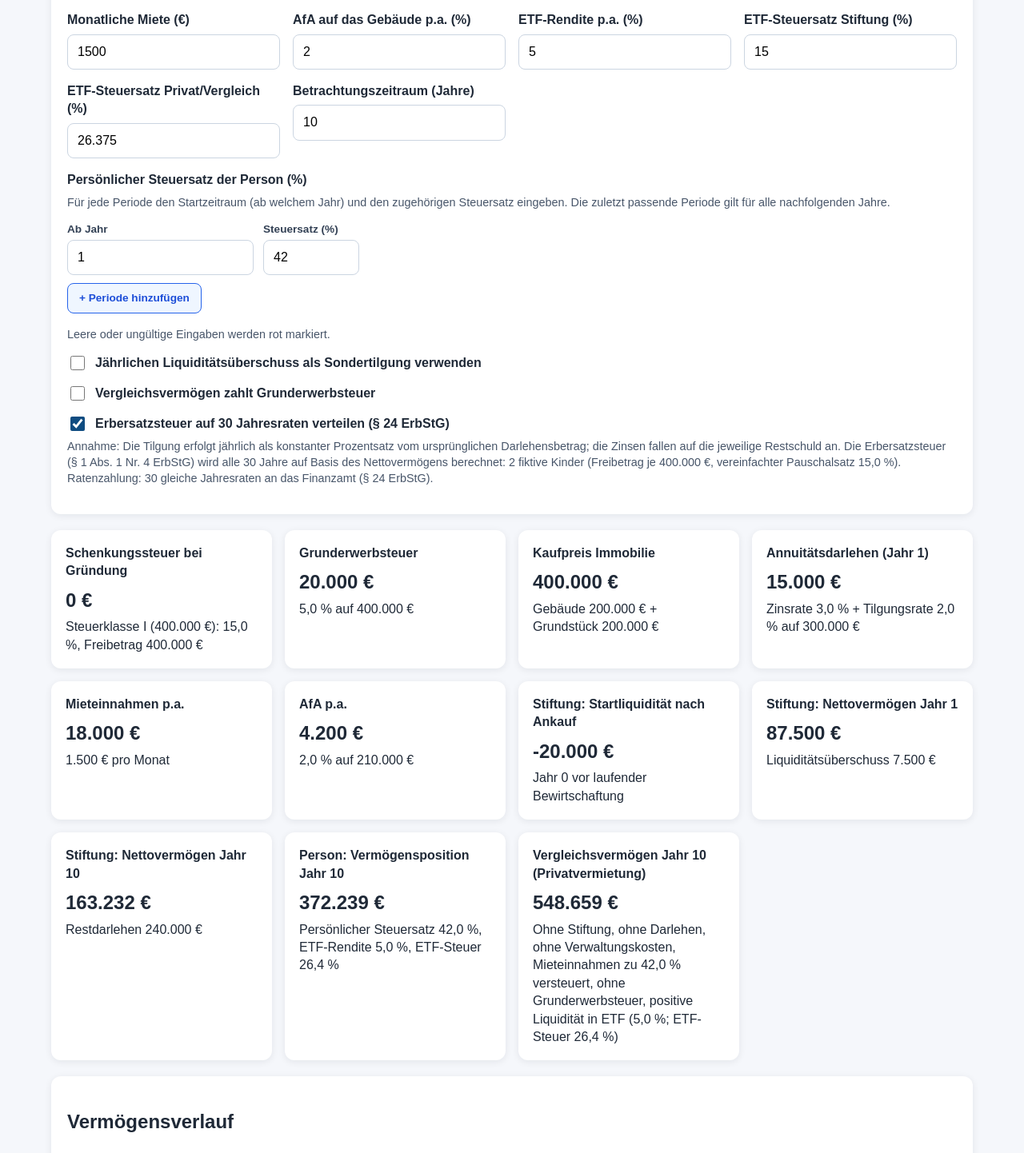
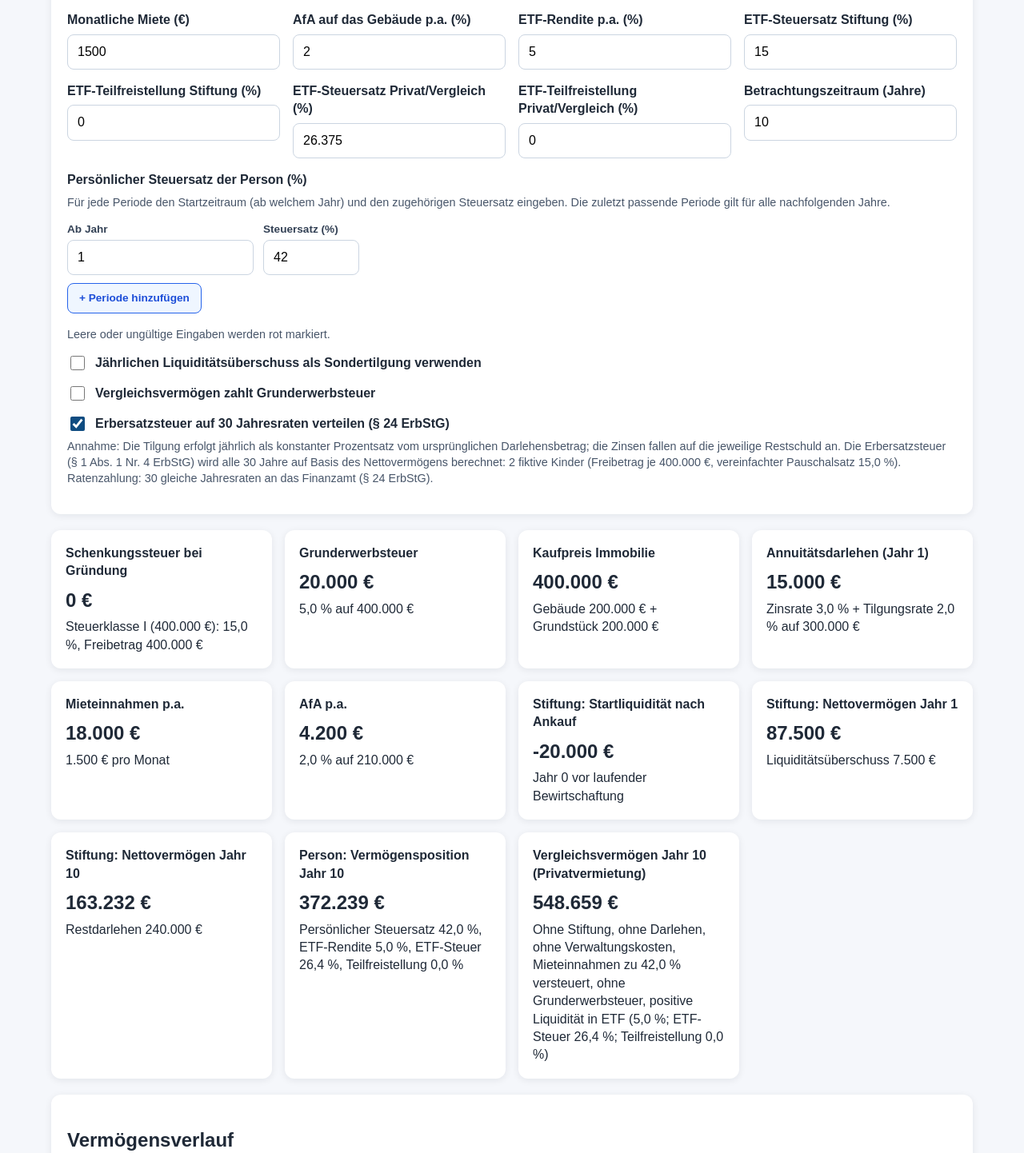
Before and after one commit to maorun/family-foundation, a Next.js app: page / in a window 1280 px wide. Shown: the part 824-2266 px from the top of the page at 80% size. Built offline with nearby package versions, Linux system fonts and the light colour scheme.

Commit message:
Add ETF Teilfreistellung inputs and tax logic

```diff
--- a/app/page.js
+++ b/app/page.js
@@ -92,12 +92,28 @@ const FIELD_DEFINITIONS = [
     defaultValue: 15,
   },
   {
+    id: "foundationEtfPartialExemptionRate",
+    label: "ETF-Teilfreistellung Stiftung (%)",
+    min: 0,
+    max: 100,
+    step: "1",
+    defaultValue: 0,
+  },
+  {
     id: "privateEtfTaxRate",
     label: "ETF-Steuersatz Privat/Vergleich (%)",
     min: 0,
     max: 100,
     step: "0.1",
     defaultValue: 26.375,
+  },
+  {
+    id: "privateEtfPartialExemptionRate",
+    label: "ETF-Teilfreistellung Privat/Vergleich (%)",
+    min: 0,
+    max: 100,
+    step: "1",
+    defaultValue: 0,
   },
   {
     id: "projectionYears",
@@ -272,7 +288,9 @@ function validateFormValues(formValues) {
       depreciationRate: parsedValues.depreciationRate / 100,
       etfReturnRate: parsedValues.etfReturnRate / 100,
       foundationEtfTaxRate: parsedValues.foundationEtfTaxRate / 100,
+      foundationEtfPartialExemptionRate: parsedValues.foundationEtfPartialExemptionRate / 100,
       privateEtfTaxRate: parsedValues.privateEtfTaxRate / 100,
+      privateEtfPartialExemptionRate: parsedValues.privateEtfPartialExemptionRate / 100,
       projectionYears: parsedValues.projectionYears,
     },
   };
@@ -349,10 +367,17 @@ function createProjectionInput(
   };
 }
 
-function computeEtfSaleTaxData(balanceAfterTax, contributionsAfterInvestment, taxedGainsAfterYear, taxRate) {
+function computeEtfSaleTaxData(
+  balanceAfterTax,
+  contributionsAfterInvestment,
+  taxedGainsAfterYear,
+  taxRate,
+  partialExemptionRate,
+) {
+  const taxableRatio = Math.max(0, 1 - partialExemptionRate);
   const taxableSaleGain = Math.max(
     0,
-    balanceAfterTax - contributionsAfterInvestment - taxedGainsAfterYear,
+    (balanceAfterTax - contributionsAfterInvestment) * taxableRatio - taxedGainsAfterYear,
   );
   const saleTax = taxableSaleGain * taxRate;
   const etfLiquidationValue = balanceAfterTax - saleTax;
@@ -367,13 +392,15 @@ function applyEtfYear({
   etfTaxedGains,
   returnRate,
   taxRate,
+  partialExemptionRate,
 }) {
+  const taxableRatio = Math.max(0, 1 - partialExemptionRate);
   const etfInvestment = Math.max(0, cash);
   const cashAfterInvestment = cash - etfInvestment;
   const etfBalanceAfterInvestment = etfBalance + etfInvestment;
   const etfContributionsAfterInvestment = etfContributions + etfInvestment;
   const grossEtfReturn = etfBalanceAfterInvestment * returnRate;
-  const taxableVorabGain = grossEtfReturn;
+  const taxableVorabGain = grossEtfReturn * taxableRatio;
   const vorabTax = taxableVorabGain * taxRate;
   const etfBalanceAfterTax = etfBalanceAfterInvestment + grossEtfReturn - vorabTax;
   const etfTaxedGainsAfterYear = etfTaxedGains + taxableVorabGain;
@@ -382,6 +409,7 @@ function applyEtfYear({
     etfContributionsAfterInvestment,
     etfTaxedGainsAfterYear,
     taxRate,
+    partialExemptionRate,
   );
 
   return {
@@ -566,6 +594,7 @@ function calculateProjection(input) {
         foundationEtfContributions,
         foundationEtfTaxedGains,
         input.foundationEtfTaxRate,
+        input.foundationEtfPartialExemptionRate,
       );
       const netWealthForErbs =
         foundationCash + foundationEtfLiquidationForErbs + propertyValue - remainingLoan;
@@ -591,6 +620,7 @@ function calculateProjection(input) {
       etfTaxedGains: foundationEtfTaxedGains,
       returnRate: input.etfReturnRate,
       taxRate: input.foundationEtfTaxRate,
+      partialExemptionRate: input.foundationEtfPartialExemptionRate,
     });
     foundationCash = foundationEtf.cashAfterInvestment;
     foundationEtfBalance = foundationEtf.etfBalanceAfterTax;
@@ -604,6 +634,7 @@ function calculateProjection(input) {
       etfTaxedGains: personEtfTaxedGains,
       returnRate: input.etfReturnRate,
       taxRate: input.privateEtfTaxRate,
+      partialExemptionRate: input.privateEtfPartialExemptionRate,
     });
     personCash = personEtf.cashAfterInvestment;
     personEtfBalance = personEtf.etfBalanceAfterTax;
@@ -617,6 +648,7 @@ function calculateProjection(input) {
       etfTaxedGains: compareEtfTaxedGains,
       returnRate: input.etfReturnRate,
       taxRate: input.privateEtfTaxRate,
+      partialExemptionRate: input.privateEtfPartialExemptionRate,
     });
     privateCash = compareEtf.cashAfterInvestment;
     compareEtfBalance = compareEtf.etfBalanceAfterTax;
@@ -927,12 +959,12 @@ export default function Home() {
     {
       title: `Person: Vermögensposition Jahr ${result.input.projectionYears}`,
       value: formatCurrency(lastYear.personAssetPosition),
-      detail: `Persönlicher Steuersatz ${formatPercent(lastYear.personalTaxRate * 100)}, ETF-Rendite ${formatPercent(result.input.etfReturnRate * 100)}, ETF-Steuer ${formatPercent(result.input.privateEtfTaxRate * 100)}`,
+      detail: `Persönlicher Steuersatz ${formatPercent(lastYear.personalTaxRate * 100)}, ETF-Rendite ${formatPercent(result.input.etfReturnRate * 100)}, ETF-Steuer ${formatPercent(result.input.privateEtfTaxRate * 100)}, Teilfreistellung ${formatPercent(result.input.privateEtfPartialExemptionRate * 100)}`,
     },
     {
       title: `Vergleichsvermögen Jahr ${result.input.projectionYears} (Privatvermietung)`,
       value: formatCurrency(lastYear.compareWealth),
-      detail: `Ohne Stiftung, ohne Darlehen, ohne Verwaltungskosten, Mieteinnahmen zu ${formatPercent(lastYear.personalTaxRate * 100)} versteuert${compareTaxCardDetail}, positive Liquidität in ETF (${formatPercent(result.input.etfReturnRate * 100)}; ETF-Steuer ${formatPercent(result.input.privateEtfTaxRate * 100)})`,
+      detail: `Ohne Stiftung, ohne Darlehen, ohne Verwaltungskosten, Mieteinnahmen zu ${formatPercent(lastYear.personalTaxRate * 100)} versteuert${compareTaxCardDetail}, positive Liquidität in ETF (${formatPercent(result.input.etfReturnRate * 100)}; ETF-Steuer ${formatPercent(result.input.privateEtfTaxRate * 100)}; Teilfreistellung ${formatPercent(result.input.privateEtfPartialExemptionRate * 100)})`,
     },
   ];
 
@@ -1843,7 +1875,7 @@ export default function Home() {
                       <div className={styles.dataItem}>
                         <dt>ETF-Verkaufsteuer (wenn Verkauf in Jahr {row.year})</dt>
                         <dd className={styles.negative}>{formatCurrency(row.foundationEtfSaleTax)}</dd>
-                        <small className={styles.formula}>max(0, {formatCurrency(row.foundationEtfBalance)} − Einzahlungen − bereits vorab besteuerte Gewinne) × {formatPercent(result.input.foundationEtfTaxRate * 100)} = Steuer auf {formatCurrency(row.foundationEtfTaxableSaleGain)}</small>
+                        <small className={styles.formula}>max(0, ({formatCurrency(row.foundationEtfBalance)} − Einzahlungen) × (1 − {formatPercent(result.input.foundationEtfPartialExemptionRate * 100)}) − bereits vorab besteuerte Gewinne) × {formatPercent(result.input.foundationEtfTaxRate * 100)} = Steuer auf {formatCurrency(row.foundationEtfTaxableSaleGain)}</small>
                       </div>
                     )}
                     <div className={styles.dataItem}>
@@ -1884,7 +1916,13 @@ export default function Home() {
             {formatPercent(result.input.etfReturnRate * 100)}). Die Vorabpauschale
             wird für ETF-Erträge jährlich mit getrennten Sätzen angesetzt
             (Stiftung: {formatPercent(result.input.foundationEtfTaxRate * 100)},
-            Privat/Vergleich: {formatPercent(result.input.privateEtfTaxRate * 100)});
+            Privat/Vergleich: {formatPercent(result.input.privateEtfTaxRate * 100)}).
+            Für die ETF-Steuerbasis gilt eine Teilfreistellung (Stiftung:
+            {" "}
+            {formatPercent(result.input.foundationEtfPartialExemptionRate * 100)},
+            Privat/Vergleich:
+            {" "}
+            {formatPercent(result.input.privateEtfPartialExemptionRate * 100)});
             zusätzlich wird eine hypothetische Verkaufsteuer auf noch nicht über
             Vorabpauschale besteuerte ETF-Gewinne berücksichtigt. Die
             Erbersatzsteuer (§ 1 Abs. 1 Nr. 4 ErbStG) wird alle 30 Jahre auf
```
